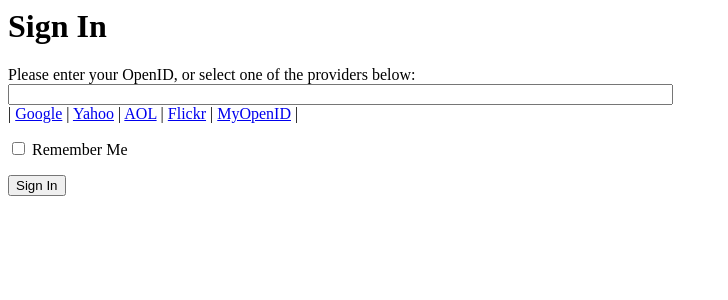
After one commit to starkey9000/microblog, a Flask app: page /login in a window 1280 px wide. The commit adds this page. Shown: the top 300 px of the page, without its empty margins (0-728 px from the left). Run offline with Flask 2, Linux system fonts and the light colour scheme.

Commit message:
completed part III: Web Forms

```diff
--- a/app/__init__.py
+++ b/app/__init__.py
@@ -1,4 +1,6 @@
 from flask import Flask
 
 app = Flask(__name__)
+app.config.from_object('config')
+
 from app import views
--- /dev/null
+++ b/app/forms.py
@@ -0,0 +1,7 @@
+from flask_wtf import Form
+from wtforms import StringField, BooleanField
+from wtforms.validators import DataRequired
+
+class LoginForm(Form):
+	openid = StringField('openid', validators=[DataRequired()])
+	remember_me = BooleanField('remember_me', default=False)
--- /dev/null
+++ b/app/templates/login.html
@@ -0,0 +1,31 @@
+{% block content %}
+<script type="text/javascript">
+function set_openid(openid, pr)
+{
+    u = openid.search('<username>')
+    if (u != -1) {
+        // openid requires username
+        user = prompt('Enter your ' + pr + ' username:')
+        openid = openid.substr(0, u) + user
+    }
+    form = document.forms['login'];
+    form.elements['openid'].value = openid
+}
+</script>
+<h1>Sign In</h1>
+<form action="" method="post" name="login">
+    {{ form.hidden_tag() }}
+    <p>
+        Please enter your OpenID, or select one of the providers below:<br>
+        {{ form.openid(size=80) }}
+        {% for error in form.openid.errors %}
+          <span style="color: red;">[{{error}}]</span>
+        {% endfor %}<br>
+        |{% for pr in providers %}
+          <a href="javascript:set_openid('{{ pr.url }}', '{{ pr.name }}');">{{ pr.name }}</a> |
+        {% endfor %}
+    </p>
+    <p>{{ form.remember_me }} Remember Me</p>
+    <p><input type="submit" value="Sign In"></p>
+</form>
+{% endblock %}
--- a/app/views.py
+++ b/app/views.py
@@ -1,5 +1,6 @@
 from app import app
-from flask import render_template
+from flask import render_template, flash, redirect
+from .forms import LoginForm
 
 
 @app.route('/')
@@ -18,3 +19,12 @@ def index():
 
 	]
 	return render_template('index.html', title='Home', user=user, posts=posts)
+
+@app.route('/login', methods=['GET', 'POST'])
+def login():
+	form = LoginForm()
+	if form.validate_on_submit():
+		flash('Login requested for OpenID="%s", remember_me=%s' %
+			(form.openid.data, str(form.remember_me.data)))
+		return redirect('/index')
+	return render_template('login.html', title='Sign In', form=form, providers=app.config['OPENID_PROVIDERS'])
--- /dev/null
+++ b/config_sample.py
@@ -0,0 +1,2 @@
+WTF_CSRF_ENABLED = True
+SECRET_KEY = 'you-will-never-guess'
```
Also changed, not shown: app/templates/base.html (+10 -0 lines), config.py (added, +9 -0 lines), 4 other files.
